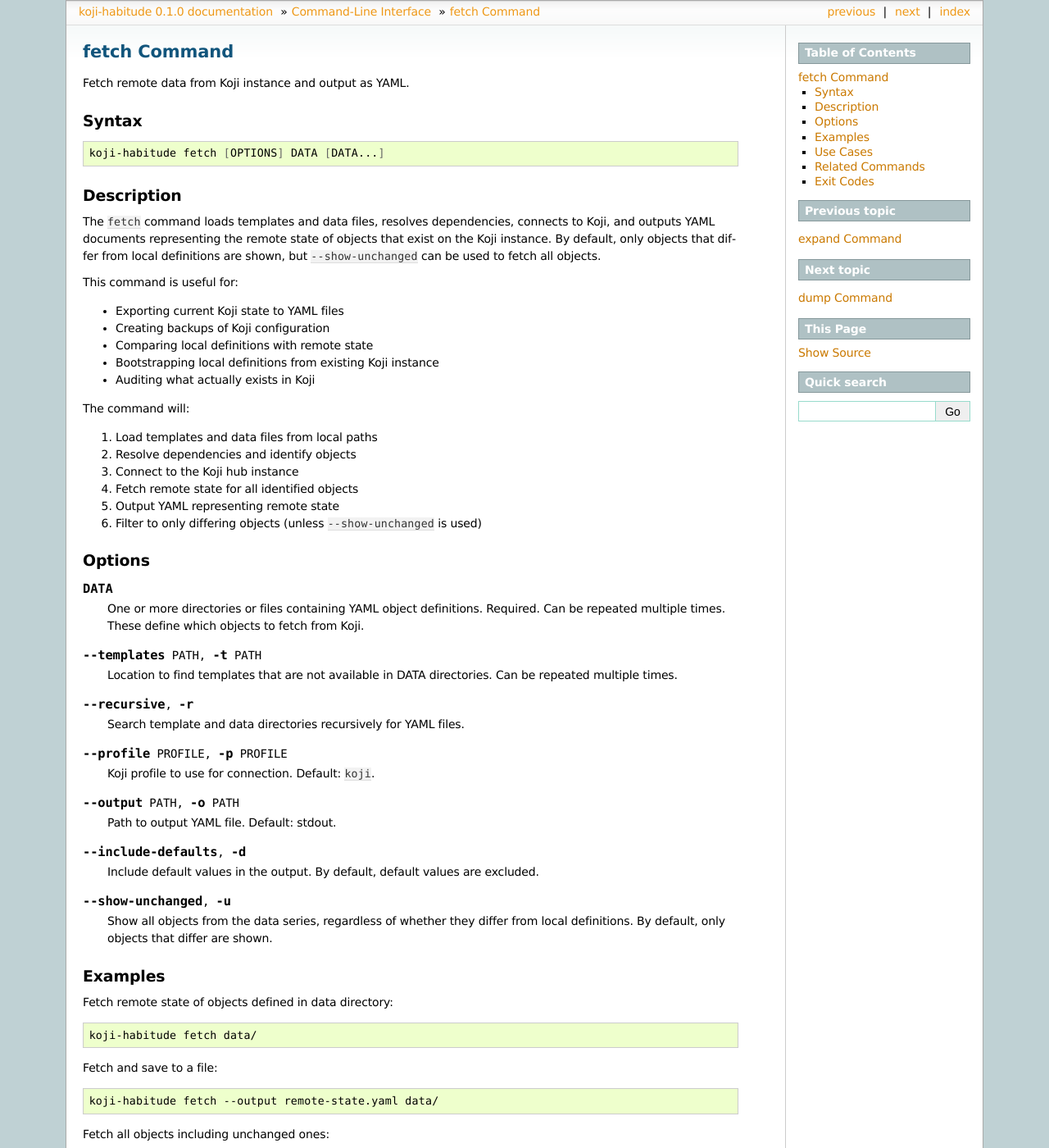
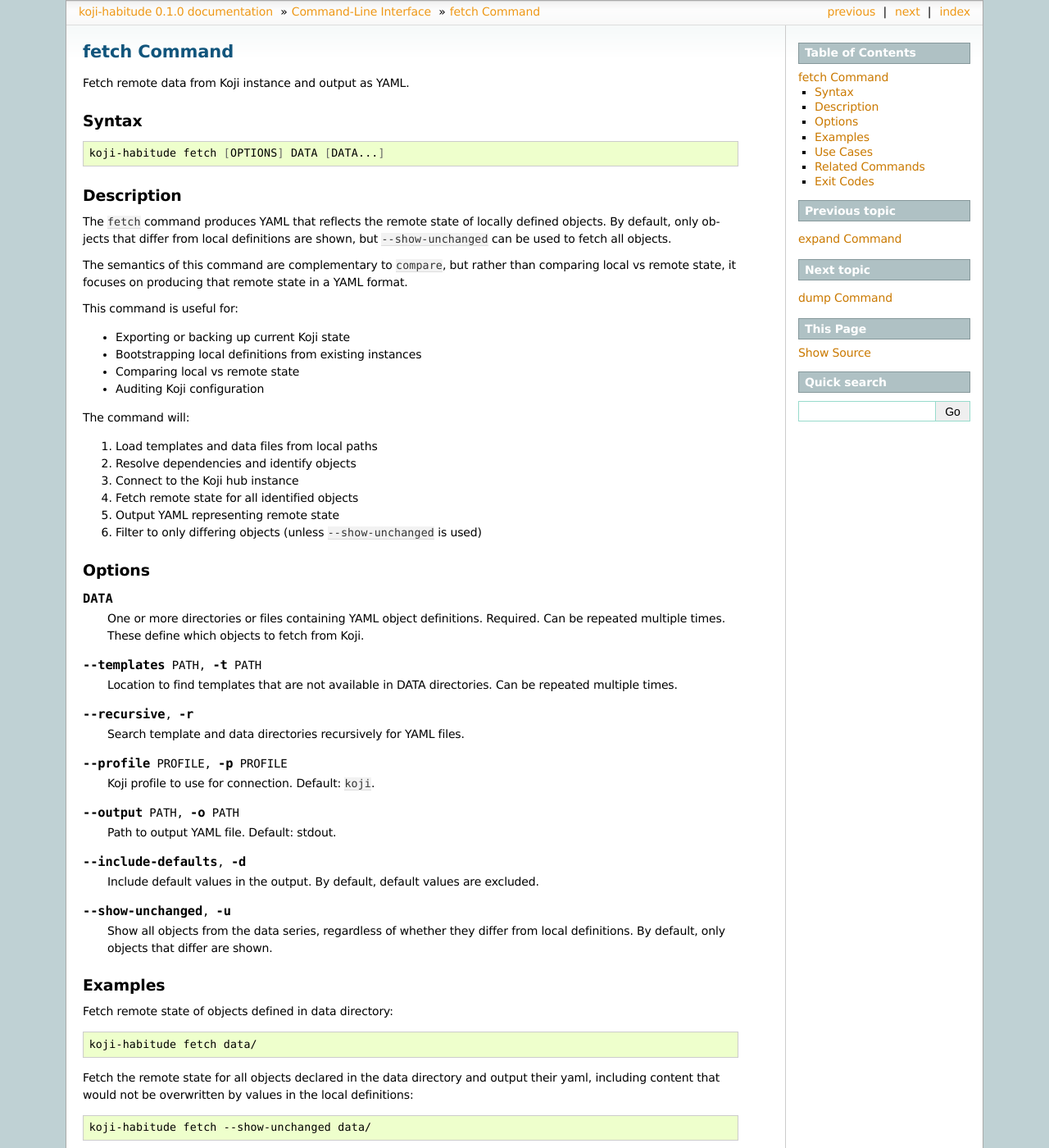
Before and after one commit to obriencj/koji-habitude, a Sphinx documentation site: the page built from docs/cli/fetch.rst, in a window 1280 px wide and 1400 px high. Shown: the whole window at 82% size. Built offline with Sphinx 7.4.7, drawn with Linux system fonts in a browser that asks for light colours; some of the changed text lies outside the part shown.

Commit message:
some manual docs tweaking

```diff
--- a/docs/cli/fetch.rst
+++ b/docs/cli/fetch.rst
@@ -13,19 +13,20 @@
 Description
 -----------
 
-The ``fetch`` command loads templates and data files, resolves dependencies,
-connects to Koji, and outputs YAML documents representing the remote state of
-objects that exist on the Koji instance. By default, only objects that differ
-from local definitions are shown, but ``--show-unchanged`` can be used to fetch
-all objects.
+The ``fetch`` command produces YAML that reflects the remote state of locally
+defined objects. By default, only objects that differ from local definitions are
+shown, but ``--show-unchanged`` can be used to fetch all objects.
+
+The semantics of this command are complementary to ``compare``, but rather than
+comparing local vs remote state, it focuses on producing that remote state in a
+YAML format.
 
 This command is useful for:
 
-- Exporting current Koji state to YAML files
-- Creating backups of Koji configuration
-- Comparing local definitions with remote state
-- Bootstrapping local definitions from existing Koji instance
-- Auditing what actually exists in Koji
+- Exporting or backing up current Koji state
+- Bootstrapping local definitions from existing instances
+- Comparing local vs remote state
+- Auditing Koji configuration
 
 The command will:
 
@@ -81,41 +82,14 @@
 
    koji-habitude fetch data/
 
-Fetch and save to a file:
+Fetch the remote state for all objects declared in the data directory and output
+their yaml, including content that would not be overwritten by values in the
+local definitions:
 
 .. code-block:: bash
 
-   koji-habitude fetch --output remote-state.yaml data/
+   koji-habitude fetch --show-unchanged data/
 
-Fetch all objects including unchanged ones:
-
-.. code-block:: bash
-
-   koji-habitude fetch --show-unchanged data/ > full-state.yaml
-
-Fetch with templates from multiple locations:
-
-.. code-block:: bash
-
-   koji-habitude fetch --templates templates/ --templates shared/ data/
-
-Fetch with recursive search:
-
-.. code-block:: bash
-
-   koji-habitude fetch --recursive data/ tags/
-
-Fetch from a specific Koji profile:
-
-.. code-block:: bash
-
-   koji-habitude fetch --profile production data/
-
-Fetch with default values included:
-
-.. code-block:: bash
-
-   koji-habitude fetch --include-defaults data/
 
 Use Cases
 ---------
--- a/docs/cli/list-templates.rst
+++ b/docs/cli/list-templates.rst
@@ -70,12 +70,6 @@
 
    koji-habitude list-templates templates/ shared-templates/
 
-List templates using --templates option:
-
-.. code-block:: bash
-
-   koji-habitude list-templates --templates templates/ --templates shared/
-
 List with recursive search:
 
 .. code-block:: bash
```
Also changed, not shown: docs/cli/compare.rst (+7 -20 lines), docs/cli/diff.rst (+7 -0 lines), docs/cli/expand.rst (+7 -19 lines), docs/cli/index.rst (+5 -9 lines).
